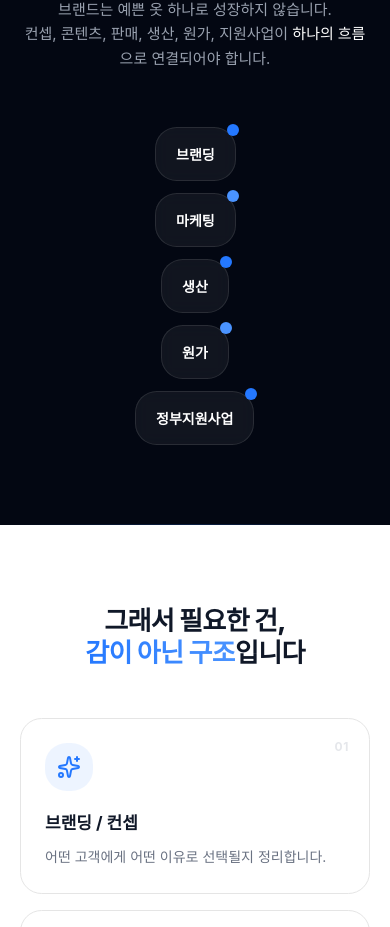
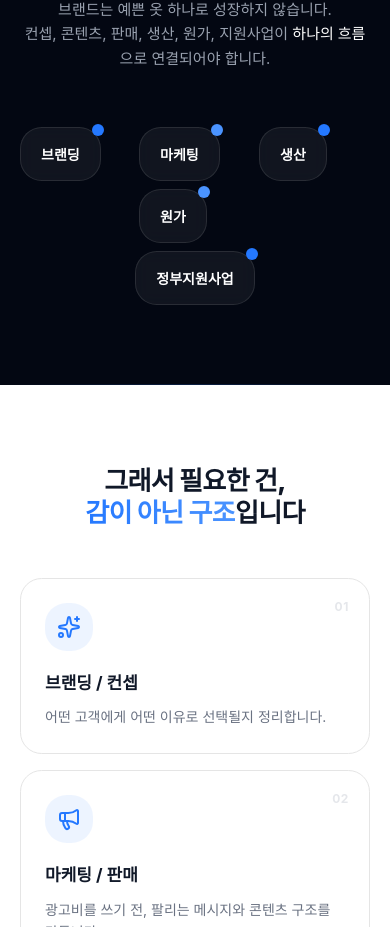
Before and after one commit to faddit-agency/fashionclass_landing, a React (Vite) app: page / in a window 390 px wide. Shown: the part 2020-2947 px from the top of the page. Built offline with nearby package versions, Linux system fonts and the light colour scheme.

Commit message:
feat: shrink logo 0.7x, mobile 3-col grid for insight tags

```diff
--- a/src/components/sections/Header.tsx
+++ b/src/components/sections/Header.tsx
@@ -13,7 +13,7 @@ export function Header() {
         <div className="flex items-center justify-between h-16">
           {/* Logo */}
           <a href="#" className="flex items-center">
-            <img src="/logo.svg" alt="패클스" className="h-7" />
+            <img src="/logo.svg" alt="패클스" className="h-5" />
           </a>
 
           {/* Desktop Nav */}
--- a/src/components/sections/InsightSection.tsx
+++ b/src/components/sections/InsightSection.tsx
@@ -51,31 +51,39 @@ export function InsightSection() {
         </FadeUp>
 
         {/* Process Flow */}
-        <div className="flex flex-col sm:flex-row items-center justify-center gap-3 sm:gap-0">
-          {steps.map((step, i) => (
+        <div className="grid grid-cols-3 gap-2 sm:flex sm:flex-row sm:items-center sm:justify-center sm:gap-0">
+          {steps.map((step, i) => {
+            const isLast = i === steps.length - 1;  // 정부지원사업
+            const isFourth = i === 3;                // 원가 → 가운데 열
+            return (
               <motion.div
                 key={i}
                 initial={{ opacity: 0, scale: 0.8 }}
                 animate={isInView ? { opacity: 1, scale: 1 } : {}}
                 transition={{ duration: 0.4, delay: 0.4 + i * 0.12 }}
-              className="flex items-center gap-3 sm:gap-0"
+                className={[
+                  'flex items-center gap-3 sm:gap-0',
+                  isLast ? 'col-span-3 justify-center' : '',
+                  isFourth ? 'col-start-2 sm:col-start-auto' : '',
+                ].join(' ')}
               >
                 <div
                   className="relative bg-white/[0.06] backdrop-blur-sm border border-white/10 rounded-2xl px-5 sm:px-6 py-3.5 text-center hover:bg-white/[0.1] transition-colors"
                 >
                   <span className="text-sm sm:text-[15px] font-semibold text-white whitespace-nowrap">
-                  {step.label}
+                    {steps[i].label}
                   </span>
                   <div
                     className="absolute -top-1 -right-1 w-3 h-3 rounded-full"
-                  style={{ backgroundColor: step.color }}
+                    style={{ backgroundColor: steps[i].color }}
                   />
                 </div>
                 {i < steps.length - 1 && (
                   <ArrowRight className="w-4 h-4 text-gray-500 mx-2 hidden sm:block flex-shrink-0" />
                 )}
               </motion.div>
-          ))}
+            );
+          })}
         </div>
       </div>
     </section>
```
Lines whose indentation alone changed are shown as unchanged.
